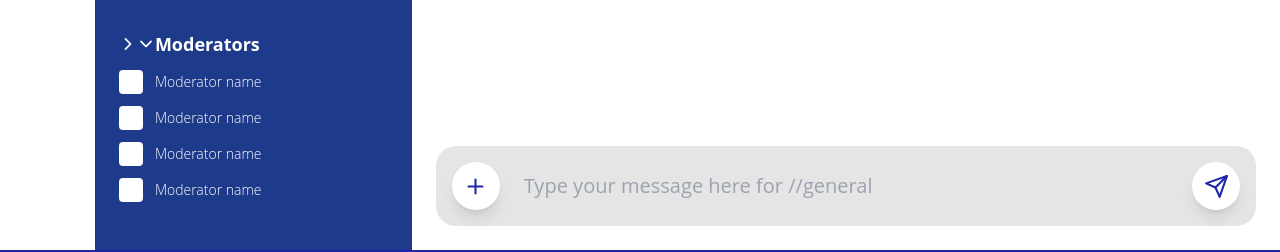
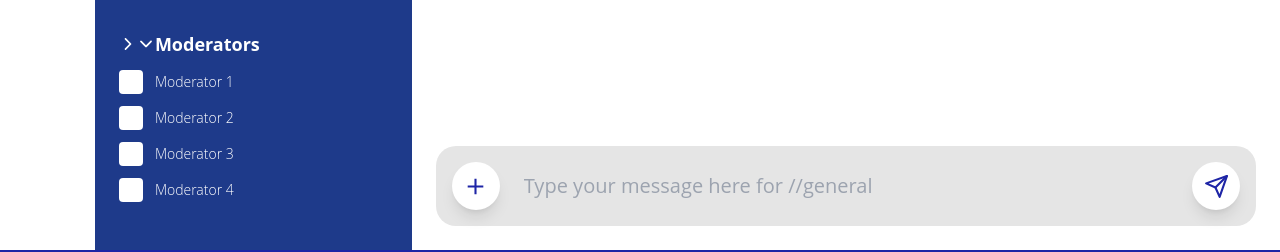
Before and after one commit to Tarek-Al-Khatib/frontend, a React (Create React App) app: page /community in a window 1280 px wide. Shown: the part 563-815 px from the top of the page. Built offline with nearby package versions, Linux system fonts and the light colour scheme.

Commit message:
Mapped moderators names

```diff
--- a/src/pages/Communities/Communities.jsx
+++ b/src/pages/Communities/Communities.jsx
@@ -138,22 +138,14 @@ const Communities = () => {
               Moderators
             </hutton>
             <div class="space-y-3">
-              <button class="flex items-center space-x-3">
-                <div class="w-6 h-6 bg-white rounded"></div>
-                <div class="text-white text-sm font-thin">Moderator name</div>
-              </button>
-              <button class="flex items-center space-x-3">
-                <div class="w-6 h-6 bg-white rounded"></div>
-                <div class="text-white text-sm font-thin">Moderator name</div>
-              </button>
-              <button class="flex items-center space-x-3">
-                <div class="w-6 h-6 bg-white rounded"></div>
-                <div class="text-white text-sm font-thin">Moderator name</div>
-              </button>
-              <button class="flex items-center space-x-3">
-                <div class="w-6 h-6 bg-white rounded"></div>
-                <div class="text-white text-sm font-thin">Moderator name</div>
-              </button>
+              {moderatorsData.map((moderator, index) => (
+                <button key={index} className="flex items-center space-x-3">
+                  <div className="w-6 h-6 bg-white rounded"></div>
+                  <div className="text-sm font-thin text-white">
+                    {moderator.name}
+                  </div>
+                </button>
+              ))}
             </div>
           </div>
         </div>
```
